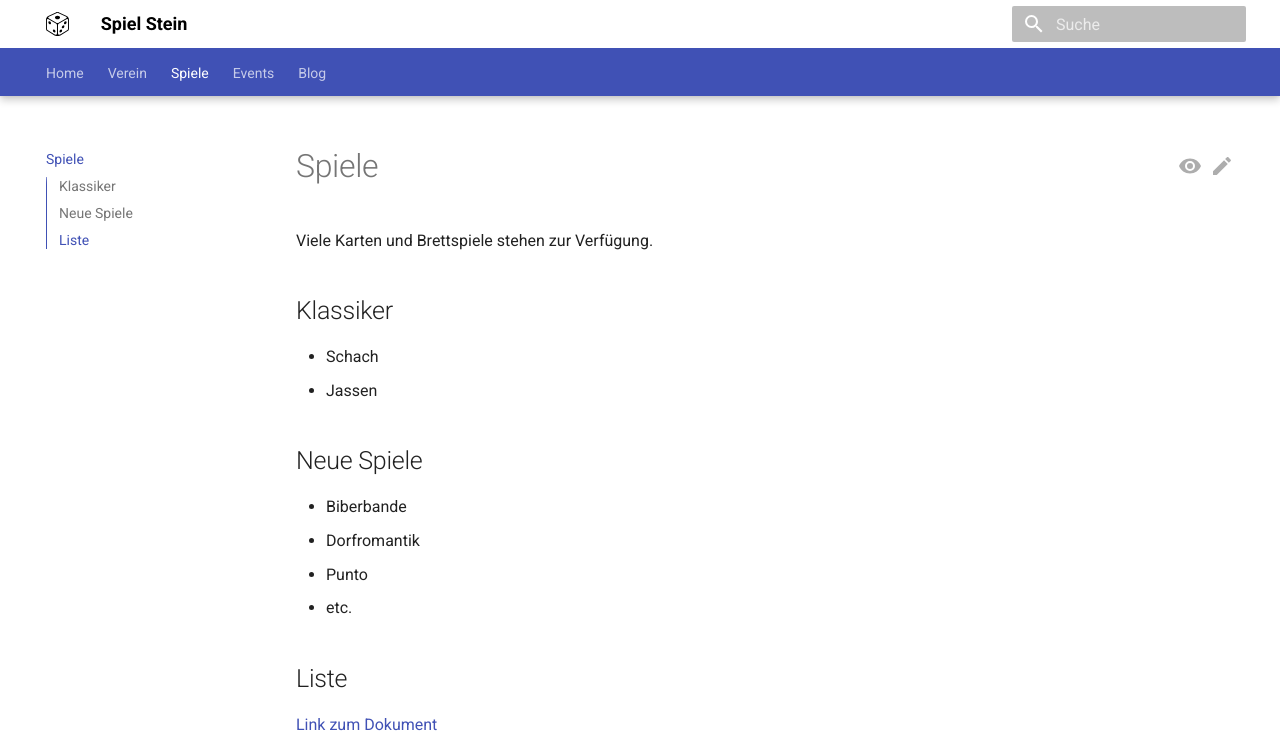
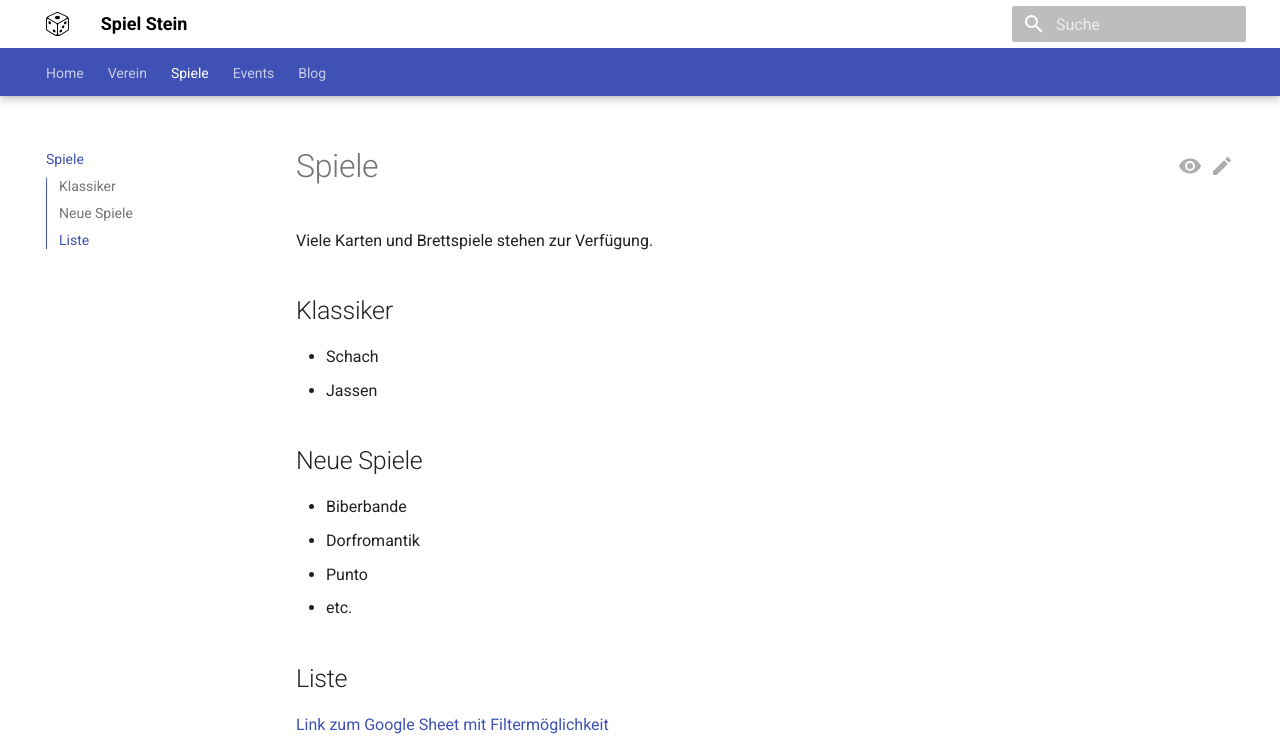
Before and after one commit to spielsteinar/spielstein.ch, an MkDocs documentation site: the page built from docs/spiele/index.md, in a window 1280 px wide and 1391 px high. Shown: the top 753 px of the window. Built offline with MkDocs 1.6.1 and Material for MkDocs 9.7.7, drawn with Linux system fonts in a browser that asks for light colours; grey boxes are pictures that could not be loaded.

Commit message:
chore: Update spiele/index.md with additional Google Sheet link and responsive iframe

```diff
--- a/docs/spiele/index.md
+++ b/docs/spiele/index.md
@@ -16,10 +16,10 @@
 
 ## Liste
 
-[Link zum Dokument](https://docs.google.com/spreadsheets/d/e/2PACX-1vRbiSS5_qKr0ftqXEtwVTJhR_NzsMFCm-EJaSfcbsUZPtBqfNP6PF4je2sahOWVBh7adRbTwzbn7lrj/pubhtml)
-
-[Link zum Dokument](https://docs.google.com/spreadsheets/d/1BVgXfzpYZIC19ObN3e2_Jt_gcD0mgFAairXujbbKtck/edit?usp=sharing)
+[Link zum Google Sheet mit Filtermöglichkeit](https://docs.google.com/spreadsheets/d/1BVgXfzpYZIC19ObN3e2_Jt_gcD0mgFAairXujbbKtck/edit?usp=sharing)
 
 <div class="iframe-container">
     <iframe src="https://docs.google.com/spreadsheets/d/e/2PACX-1vRbiSS5_qKr0ftqXEtwVTJhR_NzsMFCm-EJaSfcbsUZPtBqfNP6PF4je2sahOWVBh7adRbTwzbn7lrj/pubhtml?widget=true&amp;headers=false" allowfullscreen></iframe>
 </div>
+
+[Link zum Dokument](https://docs.google.com/spreadsheets/d/e/2PACX-1vRbiSS5_qKr0ftqXEtwVTJhR_NzsMFCm-EJaSfcbsUZPtBqfNP6PF4je2sahOWVBh7adRbTwzbn7lrj/pubhtml)
```
